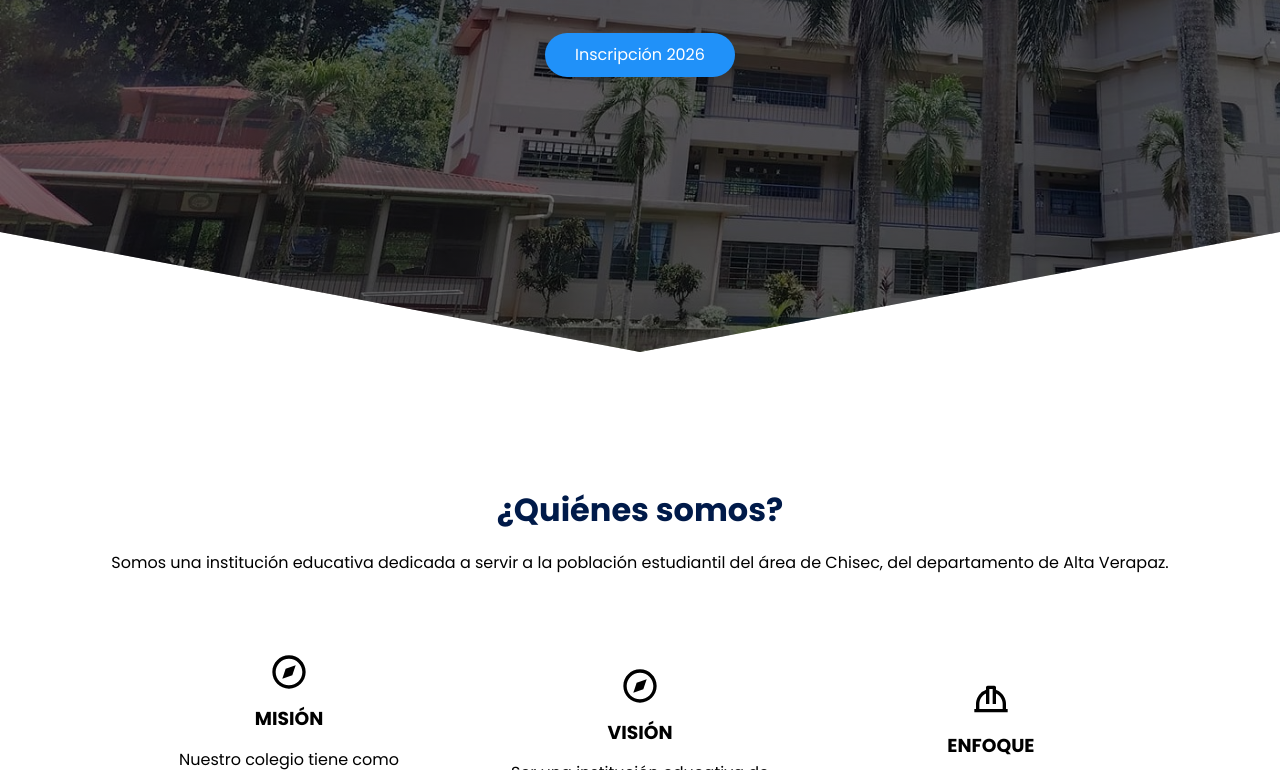
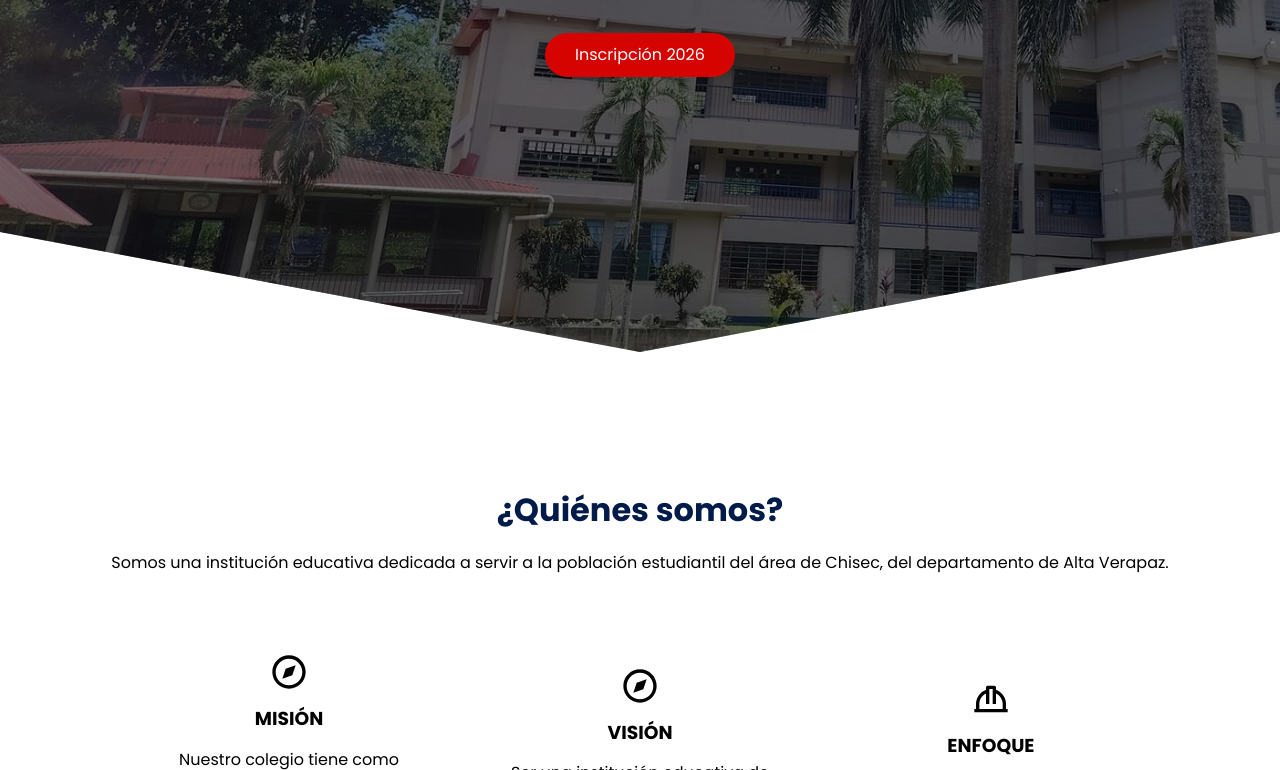
Before and after one commit to Prisbatzbac/Prisbatzbac.github.io, a plain HTML site: page index.html in a window 1280 px wide. Shown: the part 408-1178 px from the top of the page. Drawn offline with Linux system fonts and the light colour scheme.

Commit message:
estilos
mejorado

```diff
--- a/CSS/estilos.css
+++ b/CSS/estilos.css
@@ -114,7 +114,7 @@ body{
 
 .cta{
     display: inline-block;
-    background-color: #2091f9;
+    background-color: #d60400;
     justify-self: center;
     color: #fff;
     text-decoration: none;
```
